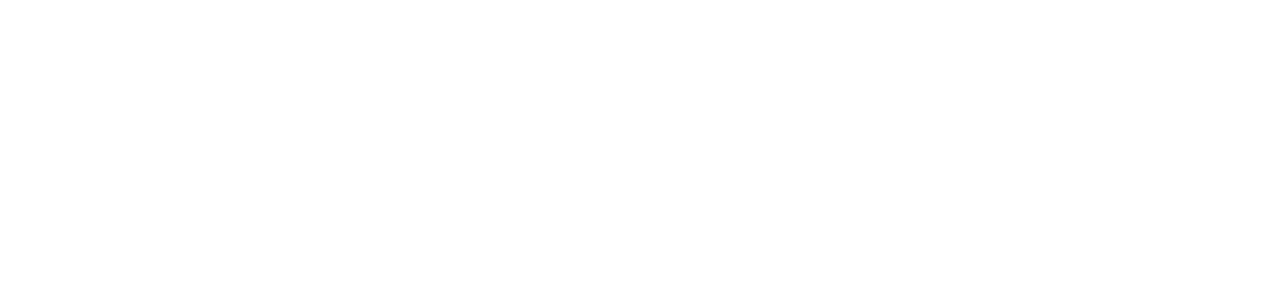
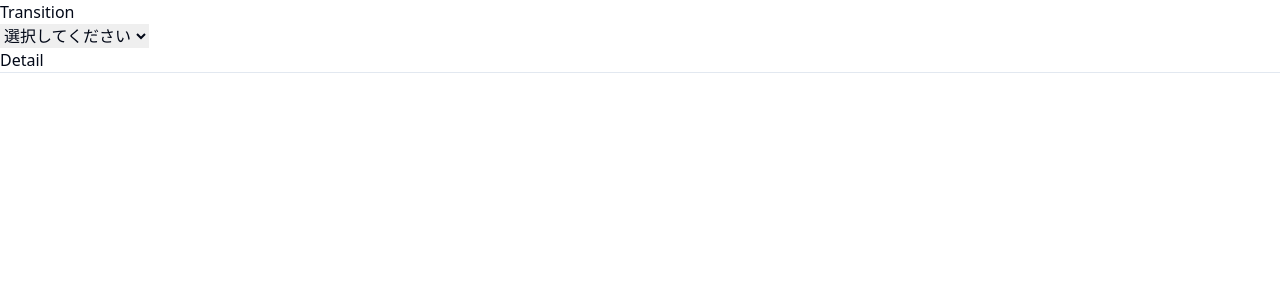
Before and after one commit to kakkky/react-prayground, a React (Vite) app in the folder react-vite/: page / in a window 1280 px wide. Shown: the top 300 px of the page. Built offline with nearby package versions, Linux system fonts and the light colour scheme.

Commit message:
useTransition

```diff
--- a/react-vite/src/App.tsx
+++ b/react-vite/src/App.tsx
@@ -1,5 +1,11 @@
+import Transition from './react_18/Transition';
+
 function App() {
-  return <></>;
+  return (
+    <>
+      <Transition />
+    </>
+  );
 }
 
 export default App;
--- /dev/null
+++ b/react-vite/src/react_18/Transition.tsx
@@ -0,0 +1,72 @@
+import React, { useState, useTransition } from 'react';
+import { BookDetail, CommentList } from './TransitionChild';
+
+type Book = {
+  title: string;
+  isbn: string;
+  price: number;
+};
+
+export const books: Book[] = [
+  {
+    title: '1番目の本',
+    isbn: '1',
+    price: 100,
+  },
+  {
+    title: '2番目の本',
+    isbn: '2',
+    price: 100,
+  },
+];
+
+type Comment = {
+  body: string;
+  isbn: string;
+  rank: number;
+};
+
+const commentlist: Comment[] = [
+  {
+    body: '1に関してコメント',
+    isbn: '1',
+    rank: 121,
+  },
+  {
+    body: '2に関してコメント',
+    isbn: '2',
+    rank: 12,
+  },
+];
+
+const Transition = () => {
+  const [isbn, setIsbn] = useState('');
+  const [comments, setComments] = useState<Comment[]>([]);
+  const [isPending, startTransition] = useTransition();
+  const handleChange: React.ChangeEventHandler<HTMLSelectElement> = (e) => {
+    const selectedIsbn = e.target.value;
+    setIsbn(selectedIsbn);
+    // 優先度の低い状態更新は優先度を低くする
+    startTransition(() => {
+      setComments(commentlist.filter((c) => c.isbn === selectedIsbn));
+    });
+  };
+  return (
+    <div>
+      <h1>Transition</h1>
+      <select onChange={handleChange}>
+        <option value="">選択してください</option>
+        {books.map((b) => (
+          <option key={b.isbn} value={b.isbn}>
+            {b.title}
+          </option>
+        ))}
+      </select>
+      <BookDetail isbn={isbn} />
+      <hr />
+      <CommentList src={comments} isPending={isPending} />
+    </div>
+  );
+};
+
+export default Transition;
--- /dev/null
+++ b/react-vite/src/react_18/TransitionChild.tsx
@@ -0,0 +1,68 @@
+import React, { memo } from 'react';
+import { books } from './Transition';
+
+const sleep = (delay: number): void => {
+  const start = Date.now();
+  while (Date.now() - start < delay);
+};
+
+type BookDetailProps = {
+  isbn: string;
+};
+
+export const BookDetail: React.FC<BookDetailProps> = ({ isbn }) => {
+  const book = books.find((b) => b.isbn == isbn);
+  return (
+    <div>
+      <h1>Detail</h1>
+      <ul>
+        <li>{book?.title}</li>
+        <li>{book?.isbn}</li>
+      </ul>
+    </div>
+  );
+};
+
+type CommentItemProps = {
+  isbn: string;
+  body: string;
+  rank: number;
+};
+
+type CommentListProps = {
+  src: CommentItemProps[];
+  isPending: boolean;
+};
+
+export const CommentList: React.FC<CommentListProps> = memo(
+  ({ src, isPending }) => {
+    if (isPending) return <p>Loading..</p>;
+    return (
+      <>
+        <ol>
+          {src.map((s) => (
+            <CommentItem
+              body={s.body}
+              key={s.isbn}
+              rank={s.rank}
+              isbn={s.isbn}
+            />
+          ))}
+        </ol>
+      </>
+    );
+  },
+);
+
+CommentList.displayName = 'CommentList';
+
+export const CommentItem: React.FC<CommentItemProps> = ({ body, rank }) => {
+  sleep(1000);
+  return (
+    <>
+      <li>
+        {body}({rank})
+      </li>
+    </>
+  );
+};
```
